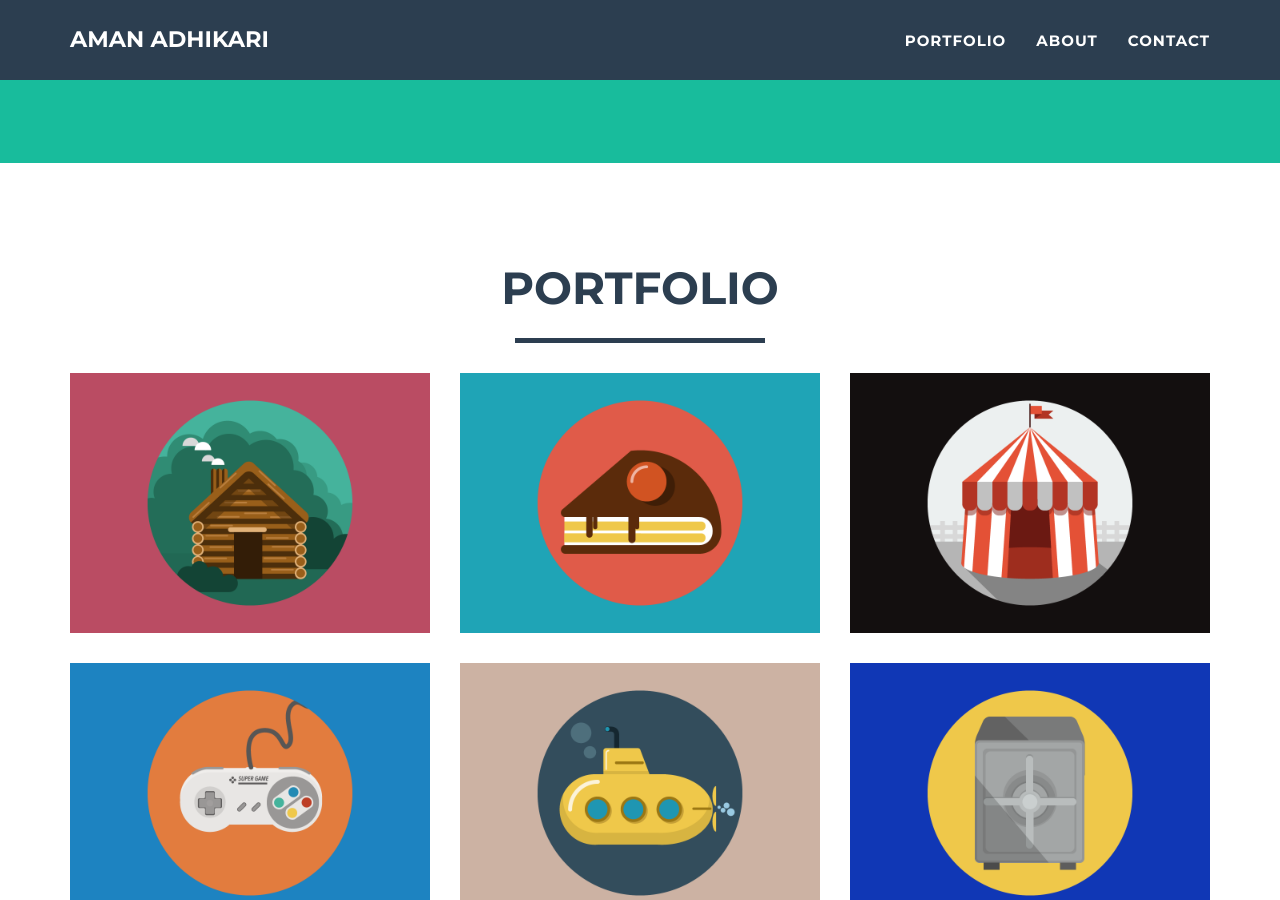
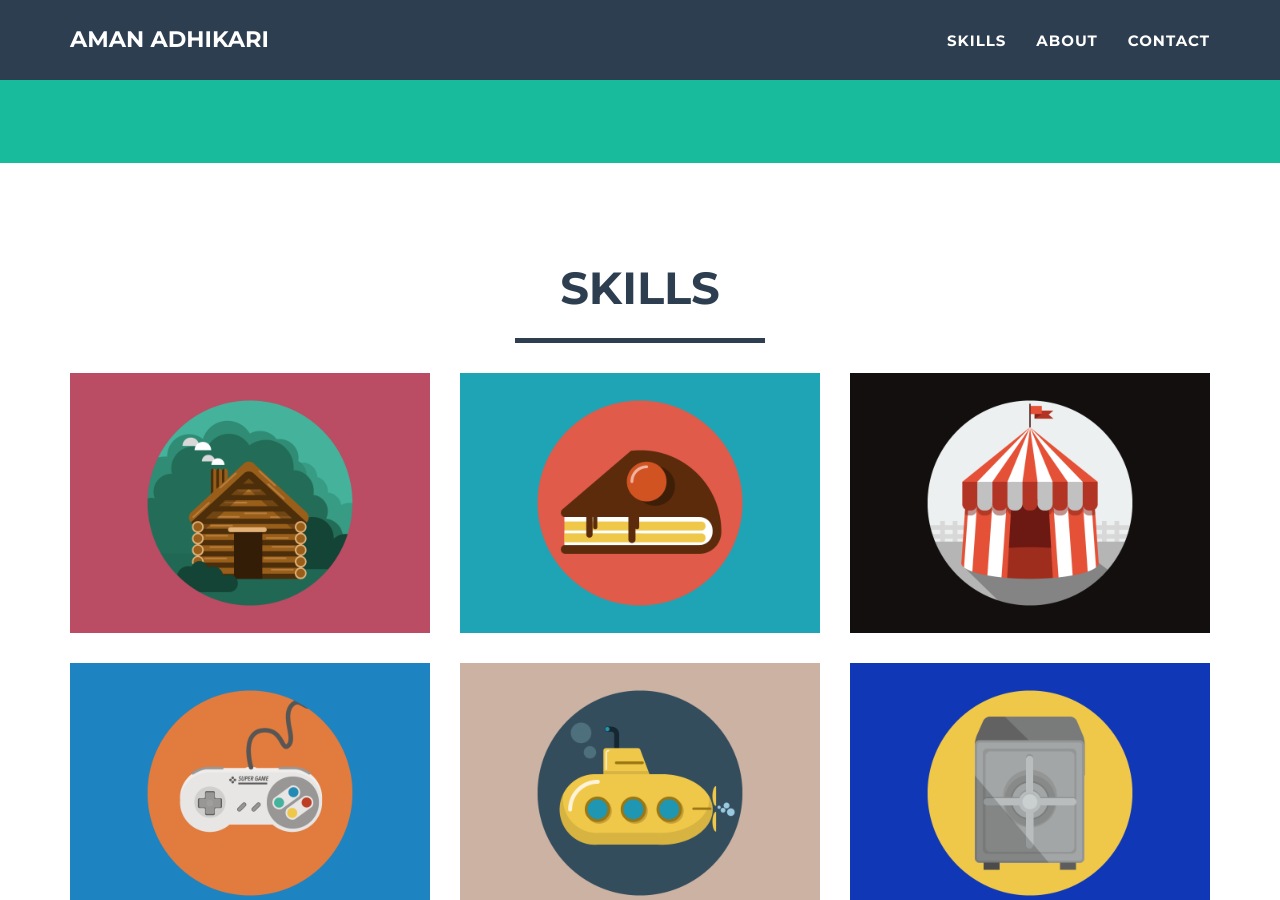
Before and after one commit to adhikariaman01/adhikariaman01.github.io, a Jekyll site: the page built from index.html, in a window 1280 px wide and 900 px high, scrolled down 612 px. Built offline with Jekyll 4.4.1, drawn with Linux system fonts in a browser that asks for light colours.

Commit message:
Portfolio replaced by site

```diff
--- a/_includes/nav.html
+++ b/_includes/nav.html
@@ -19,7 +19,7 @@
                         <a href="#page-top"></a>
                     </li>
                     <li class="page-scroll">
-                        <a href="#portfolio">Portfolio</a>
+                        <a href="#portfolio">Skills</a>
                     </li>
                     <li class="page-scroll">
                         <a href="#about">About</a>
--- a/_includes/portfolio_grid.html
+++ b/_includes/portfolio_grid.html
@@ -4,7 +4,7 @@
         <div class="container">
             <div class="row">
                 <div class="col-lg-12 text-center">
-                    <h2>Portfolio</h2>
+                    <h2>Skills</h2>
                     <hr class="star-primary">
                 </div>
             </div>
```
